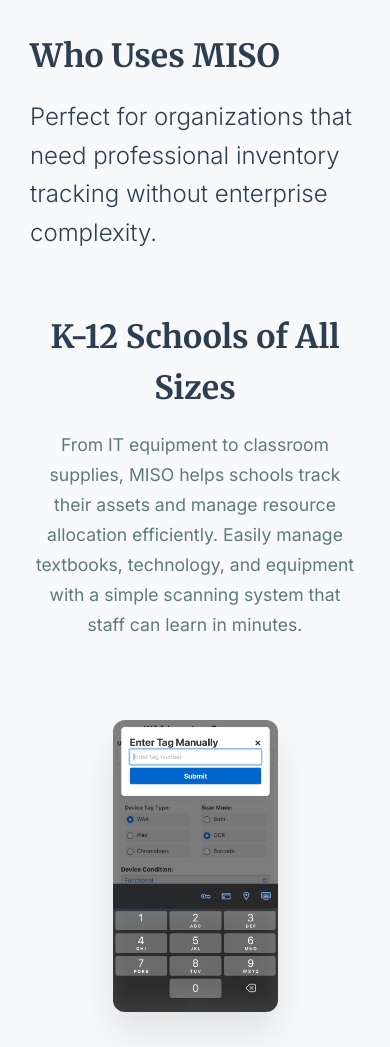
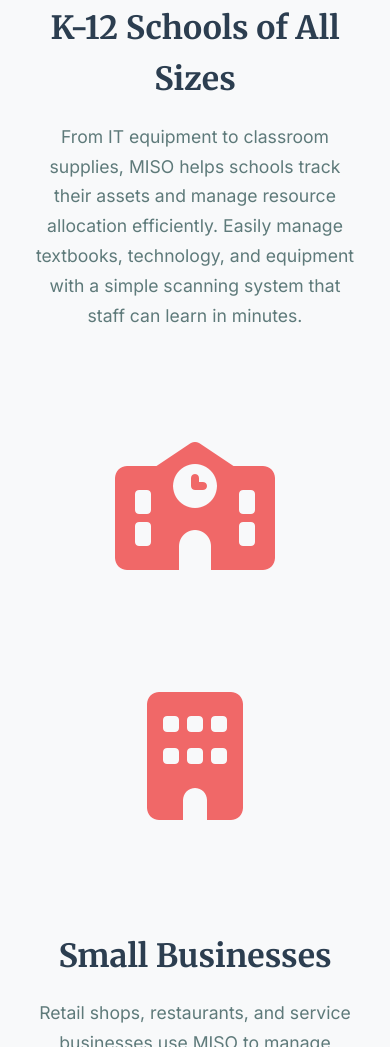
Before and after one commit to DARIENBATHALTER/quiettools, a website: page galleries/inventory.html in a window 390 px wide. Shown: the part 2963-4010 px from the top of the page. Drawn offline with Linux system fonts and the light colour scheme.

Commit message:
Update MISO inventory page features and design - Removed 'Automated Alerts' feature card from Key Features section - Replaced screenshot images with red FontAwesome icons in 'Who Uses MISO' section - Added school icon (fas fa-school) for K-12 Schools section - Added building icon (fas fa-building) for Small Businesses section - Added responsive CSS styling for icon containers - Reduced feature cards from 5 to 4 for cleaner layout

```diff
--- a/galleries/inventory.html
+++ b/galleries/inventory.html
@@ -198,8 +198,14 @@
             border-radius: 12px;
             box-shadow: 0 20px 40px rgba(0,0,0,0.1);
             transition: transform 0.5s ease;
-            margin: 0 auto;
-            display: block;
+        }
+
+        .use-case-icon-container {
+            display: flex;
+            align-items: center;
+            justify-content: center;
+            width: 50%;
+            height: 200px;
         }
 
         .use-case-image:hover {
@@ -377,6 +383,12 @@
                 max-width: 80%;
                 margin: 0 auto;
             }
+
+            .use-case-icon-container {
+                width: 100%;
+                height: 150px;
+                margin: 20px 0;
+            }
         }
 
         @media (max-width: 768px) {
@@ -469,14 +481,6 @@
 
                 <div class="feature-card">
                     <div class="feature-icon">
-                        <i class="fas fa-bell"></i>
-                    </div>
-                    <h3 class="feature-heading">Automated Alerts</h3>
-                    <p>Get notified when inventory drops below custom thresholds or when items approach expiration dates.</p>
-                </div>
-
-                <div class="feature-card">
-                    <div class="feature-icon">
                         <i class="fas fa-chart-pie"></i>
                     </div>
                     <h3 class="feature-heading">Usage Analytics</h3>
@@ -497,11 +501,15 @@
                     <h3 class="use-case-title">K-12 Schools of All Sizes</h3>
                     <p class="use-case-text">From IT equipment to classroom supplies, MISO helps schools track their assets and manage resource allocation efficiently. Easily manage textbooks, technology, and equipment with a simple scanning system that staff can learn in minutes.</p>
                 </div>
-                <img src="../images/InventoryScanner2.jpeg" alt="School Inventory Management" class="use-case-image">
+                <div class="use-case-icon-container">
+                    <i class="fas fa-school" style="font-size: 8rem; color: #ef4444; opacity: 0.8;"></i>
+                </div>
             </div>
 
             <div class="use-case-container">
-                <img src="../images/InventoryScanner3.jpeg" alt="Small Business Inventory" class="use-case-image">
+                <div class="use-case-icon-container">
+                    <i class="fas fa-building" style="font-size: 8rem; color: #ef4444; opacity: 0.8;"></i>
+                </div>
                 <div class="use-case-content">
                     <h3 class="use-case-title">Small Businesses</h3>
                     <p class="use-case-text">Retail shops, restaurants, and service businesses use MISO to manage inventory without the overhead of complex systems. Keep track of stock levels, automate reordering, and understand your inventory flow with intuitive analytics.</p>
```
